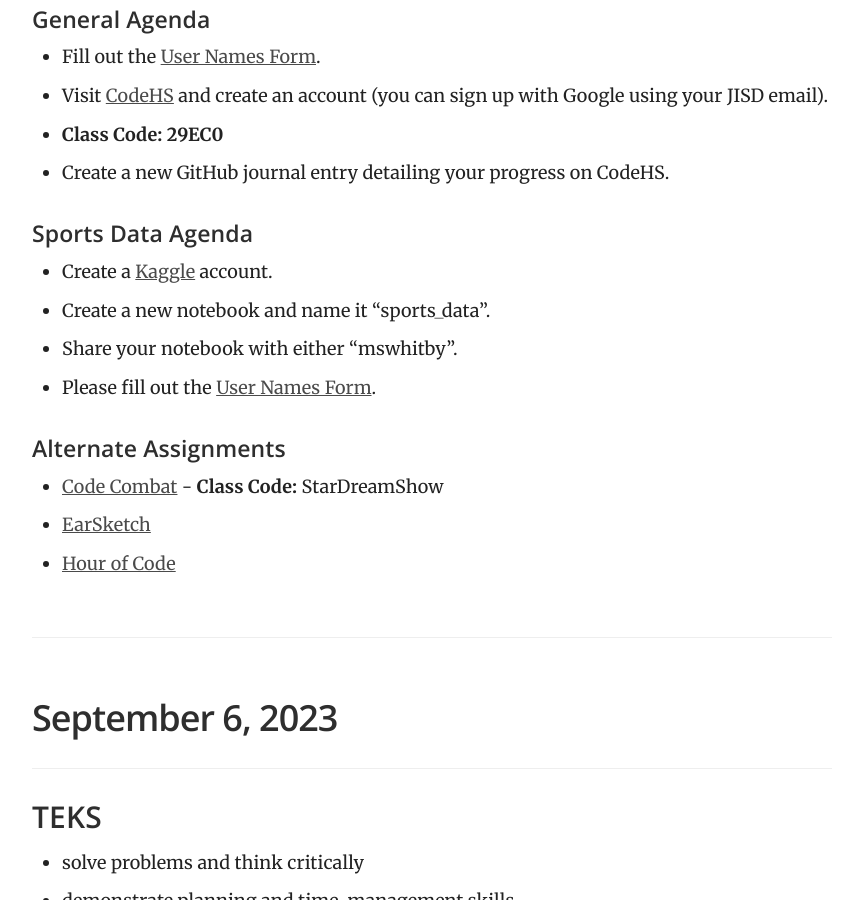
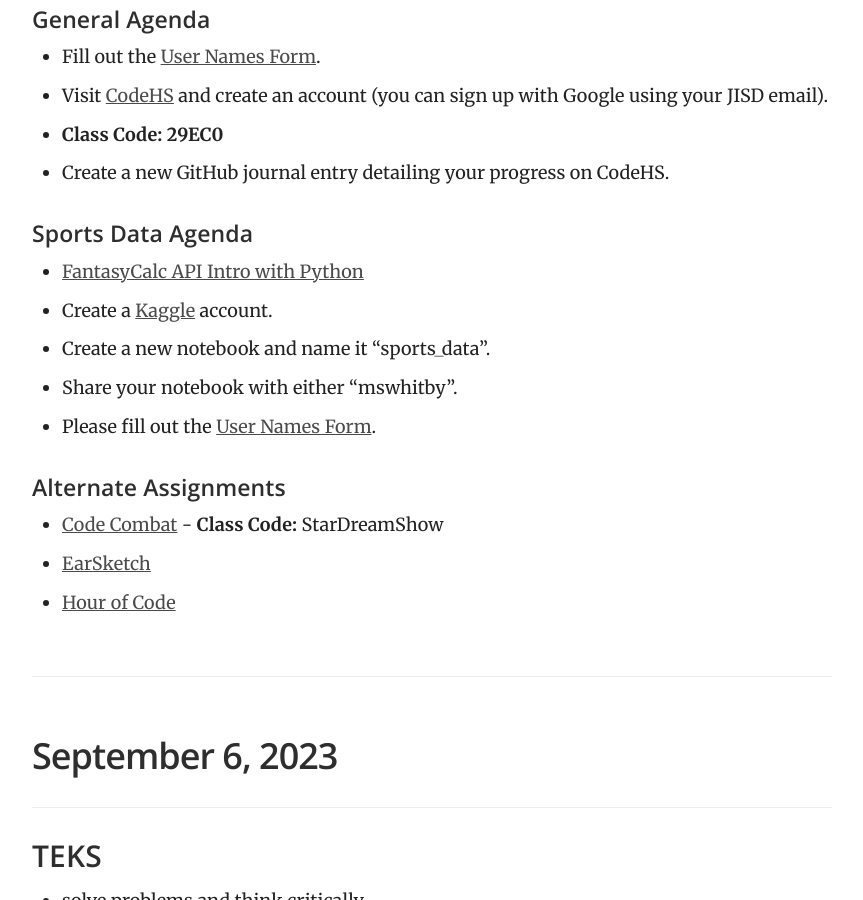
Before and after one commit to mswhitby/classroom, a Jekyll site: the page built from _docs/courses/csf.md, in a window 1280 px wide and 900 px high, scrolled down 1228 px. Shown: the whole window, without its empty margins (358-1221 px from the left). Built offline with Jekyll 4.4.1, drawn with Linux system fonts in a browser that asks for light colours.

Commit message:
Updated csf.md

```diff
--- a/_docs/courses/csf.md
+++ b/_docs/courses/csf.md
@@ -33,6 +33,7 @@ order: 1
 
 #### Sports Data Agenda
 
+- [FantasyCalc API Intro with Python](https://www.fantasydatapros.com/fantasyfootball/blog/fantasycalc/1)
 - Create a [Kaggle](https://www.kaggle.com/) account.
 - Create a new notebook and name it "sports_data".
 - Share your notebook with either "mswhitby".
```
